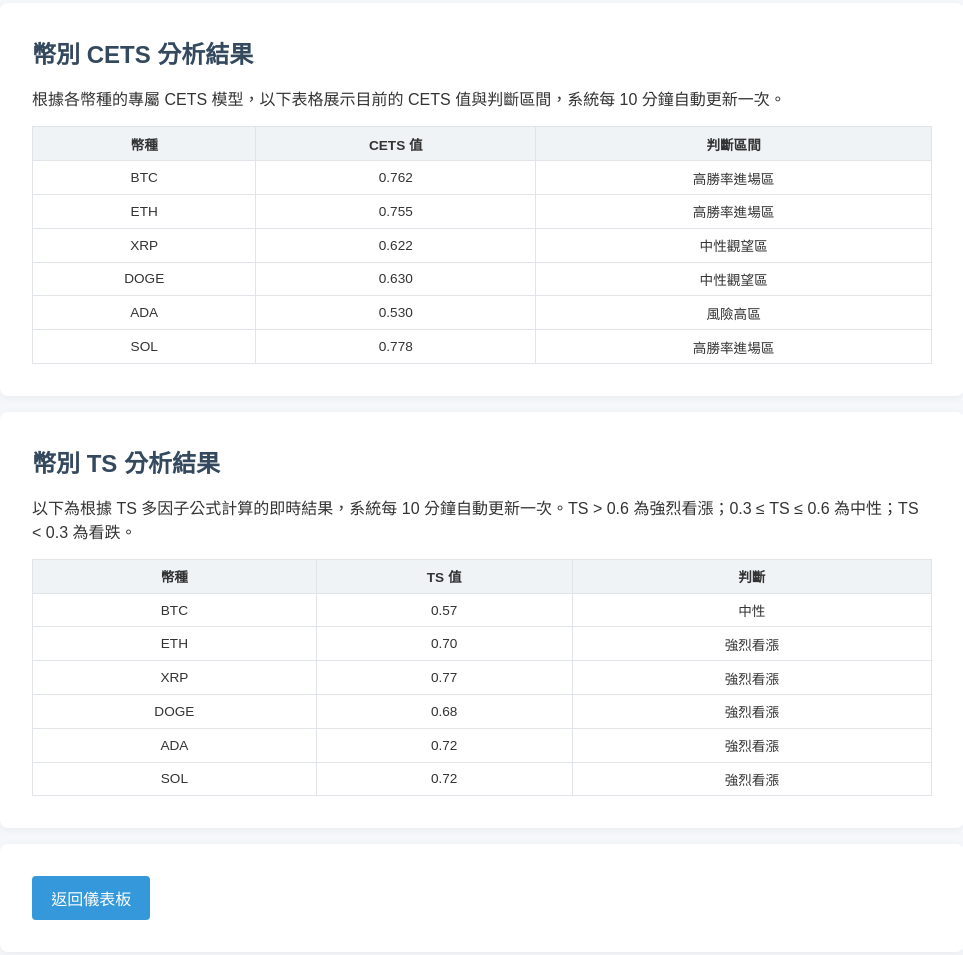
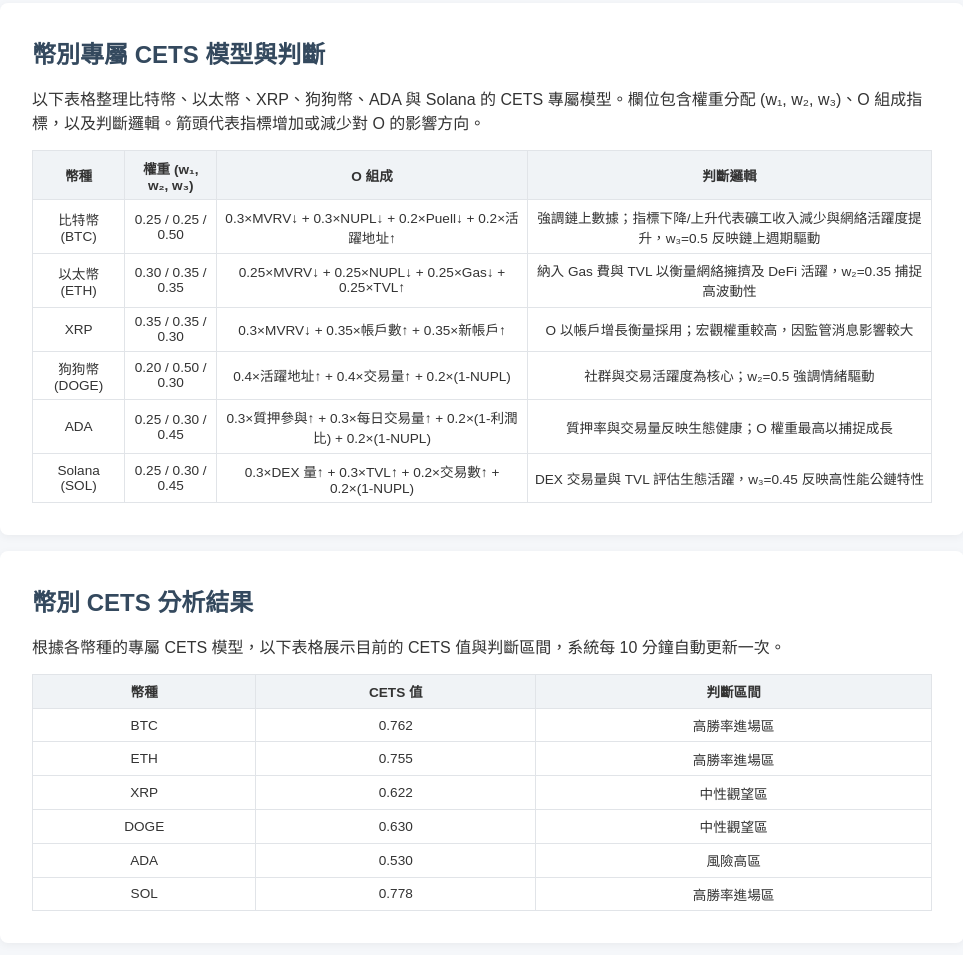
Before and after one commit to MayaMyzium/crypto-dashboard, a plain HTML site: page analysis.html in a window 1280 px wide. Shown: the part 1408-2363 px from the top of the page, without its empty margins (158-1121 px from the left). Drawn offline with nearby package versions, Linux system fonts and the light colour scheme; no server answers.

Commit message:
Add files via upload

```diff
--- a/analysis.html
+++ b/analysis.html
@@ -28,7 +28,59 @@
         <canvas id="sentimentChart"></canvas>
       </div>
     </section>
-
+    <!-- 幣別專屬 CETS 模型與判斷 -->
+    <section>
+      <h2>幣別專屬 CETS 模型與判斷</h2>
+      <p>以下表格整理比特幣、以太幣、XRP、狗狗幣、ADA 與 Solana 的 CETS 專屬模型。欄位包含權重分配 (w₁, w₂, w₃)、O 組成指標，以及判斷邏輯。箭頭代表指標增加或減少對 O 的影響方向。</p>
+      <table class="analysis-table">
+        <thead>
+          <tr>
+            <th>幣種</th>
+            <th>權重 (w₁, w₂, w₃)</th>
+            <th>O 組成</th>
+            <th>判斷邏輯</th>
+          </tr>
+        </thead>
+        <tbody>
+          <tr>
+            <td>比特幣 (BTC)</td>
+            <td>0.25 / 0.25 / 0.50</td>
+            <td>0.3×MVRV↓ + 0.3×NUPL↓ + 0.2×Puell↓ + 0.2×活躍地址↑</td>
+            <td>強調鏈上數據；指標下降/上升代表礦工收入減少與網絡活躍度提升，w₃=0.5 反映鏈上週期驅動</td>
+          </tr>
+          <tr>
+            <td>以太幣 (ETH)</td>
+            <td>0.30 / 0.35 / 0.35</td>
+            <td>0.25×MVRV↓ + 0.25×NUPL↓ + 0.25×Gas↓ + 0.25×TVL↑</td>
+            <td>納入 Gas 費與 TVL 以衡量網絡擁擠及 DeFi 活躍，w₂=0.35 捕捉高波動性</td>
+          </tr>
+          <tr>
+            <td>XRP</td>
+            <td>0.35 / 0.35 / 0.30</td>
+            <td>0.3×MVRV↓ + 0.35×帳戶數↑ + 0.35×新帳戶↑</td>
+            <td>O 以帳戶增長衡量採用；宏觀權重較高，因監管消息影響較大</td>
+          </tr>
+          <tr>
+            <td>狗狗幣 (DOGE)</td>
+            <td>0.20 / 0.50 / 0.30</td>
+            <td>0.4×活躍地址↑ + 0.4×交易量↑ + 0.2×(1-NUPL)</td>
+            <td>社群與交易活躍度為核心；w₂=0.5 強調情緒驅動</td>
+          </tr>
+          <tr>
+            <td>ADA</td>
+            <td>0.25 / 0.30 / 0.45</td>
+            <td>0.3×質押參與↑ + 0.3×每日交易量↑ + 0.2×(1-利潤比) + 0.2×(1-NUPL)</td>
+            <td>質押率與交易量反映生態健康；O 權重最高以捕捉成長</td>
+          </tr>
+          <tr>
+            <td>Solana (SOL)</td>
+            <td>0.25 / 0.30 / 0.45</td>
+            <td>0.3×DEX 量↑ + 0.3×TVL↑ + 0.2×交易數↑ + 0.2×(1-NUPL)</td>
+            <td>DEX 交易量與 TVL 評估生態活躍，w₃=0.45 反映高性能公鏈特性</td>
+          </tr>
+        </tbody>
+      </table>
+    </section>
 
     <!-- 幣別 CETS 分析結果 -->
     <section id="coin-cets-result-section">
@@ -52,29 +104,6 @@
         </tbody>
       </table>
     </section>
-
-    <!-- 幣別 TS 分析結果 -->
-    <section id="coin-ts-result-section">
-      <h2>幣別 TS 分析結果</h2>
-      <p>以下為根據 TS 多因子公式計算的即時結果，系統每 10 分鐘自動更新一次。TS > 0.6 為強烈看漲；0.3 ≤ TS ≤ 0.6 為中性；TS < 0.3 為看跌。</p>
-      <table class="analysis-table">
-        <thead>
-          <tr>
-            <th>幣種</th>
-            <th>TS 值</th>
-            <th>判斷</th>
-          </tr>
-        </thead>
-        <tbody>
-          <tr><td>BTC</td><td id="ts-value-btc">--</td><td id="ts-category-btc">--</td></tr>
-          <tr><td>ETH</td><td id="ts-value-eth">--</td><td id="ts-category-eth">--</td></tr>
-          <tr><td>XRP</td><td id="ts-value-xrp">--</td><td id="ts-category-xrp">--</td></tr>
-          <tr><td>DOGE</td><td id="ts-value-doge">--</td><td id="ts-category-doge">--</td></tr>
-          <tr><td>ADA</td><td id="ts-value-ada">--</td><td id="ts-category-ada">--</td></tr>
-          <tr><td>SOL</td><td id="ts-value-sol">--</td><td id="ts-category-sol">--</td></tr>
-        </tbody>
-      </table>
-    </section>
     <section>
       <a href="index.html" class="btn">返回儀表板</a>
     </section>
--- a/analysis.js
+++ b/analysis.js
@@ -56,20 +56,6 @@ document.addEventListener('DOMContentLoaded', () => {
       updateSpecializedCETS();
     } catch (e) {
       console.error('updateSpecializedCETS error', e);
-    }
-  }, 10 * 60 * 1000);
-
-  // 初始化 TS 分析並設定定時器
-  try {
-    updateTSAnalysis();
-  } catch (e) {
-    console.error('updateTSAnalysis error', e);
-  }
-  setInterval(() => {
-    try {
-      updateTSAnalysis();
-    } catch (e) {
-      console.error('updateTSAnalysis error', e);
     }
   }, 10 * 60 * 1000);
 });
@@ -521,32 +507,3 @@ function updateSpecializedCETS() {
     if (catEl) catEl.textContent = category;
   });
 }
-
-/**
- * 計算並更新幣別 TS 分析結果
- * 使用預設的宏觀 M、情緒 S 及 O_normalized 值，根據權重計算 TS
- * TS > 0.6 強烈看漲；0.3 ≤ TS ≤ 0.6 中性；TS < 0.3 看跌
- */
-function updateTSAnalysis() {
-  // 預設指標
-  const configs = {
-    btc: { M: 0.5, S: 0.7, O: 0.54, w1: 0.25, w2: 0.25, w3: 0.50 },
-    eth: { M: 0.6, S: 0.7, O: 0.80, w1: 0.30, w2: 0.35, w3: 0.35 },
-    xrp: { M: 0.8, S: 0.7, O: 0.83, w1: 0.35, w2: 0.35, w3: 0.30 },
-    doge: { M: 0.4, S: 0.7, O: 0.82, w1: 0.20, w2: 0.50, w3: 0.30 },
-    ada: { M: 0.6, S: 0.7, O: 0.79, w1: 0.25, w2: 0.30, w3: 0.45 },
-    sol: { M: 0.6, S: 0.7, O: 0.80, w1: 0.25, w2: 0.30, w3: 0.45 }
-  };
-  Object.keys(configs).forEach((key) => {
-    const cfg = configs[key];
-    const ts = cfg.w1 * cfg.M + cfg.w2 * cfg.S + cfg.w3 * cfg.O;
-    let cat;
-    if (ts > 0.6) cat = '強烈看漲';
-    else if (ts >= 0.3) cat = '中性';
-    else cat = '看跌';
-    const valEl = document.getElementById(`ts-value-${key}`);
-    const catEl = document.getElementById(`ts-category-${key}`);
-    if (valEl) valEl.textContent = ts.toFixed(2);
-    if (catEl) catEl.textContent = cat;
-  });
-}
```
